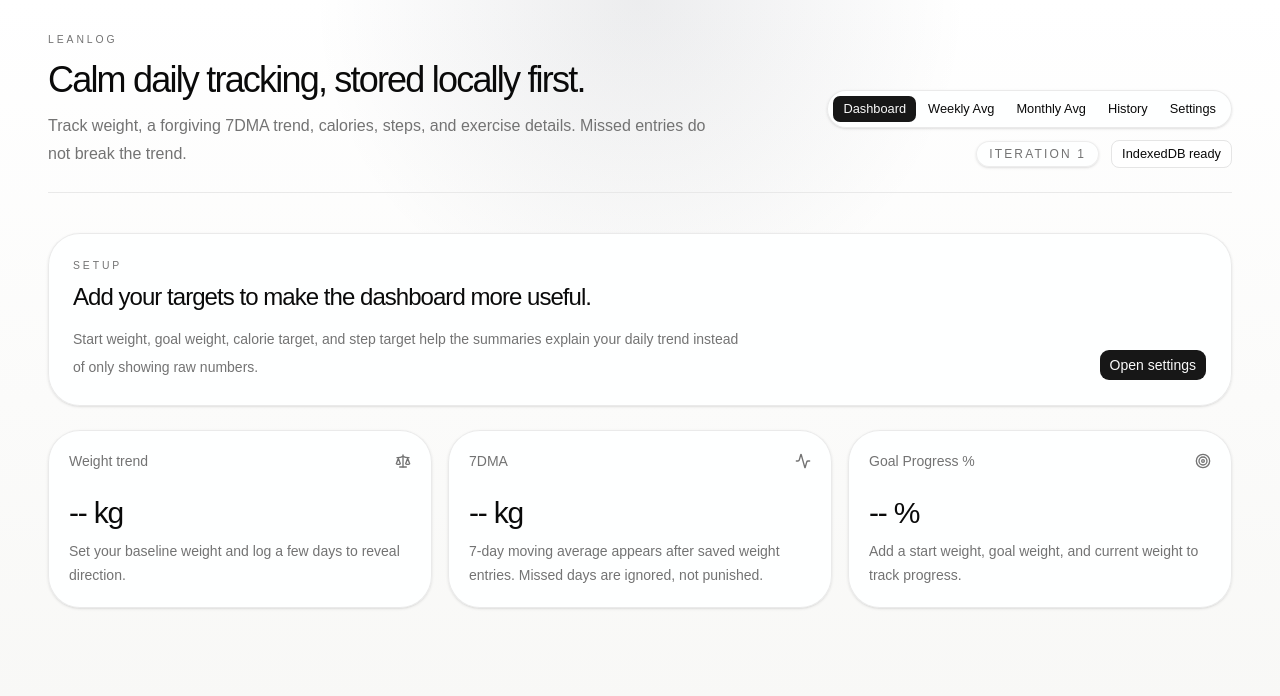
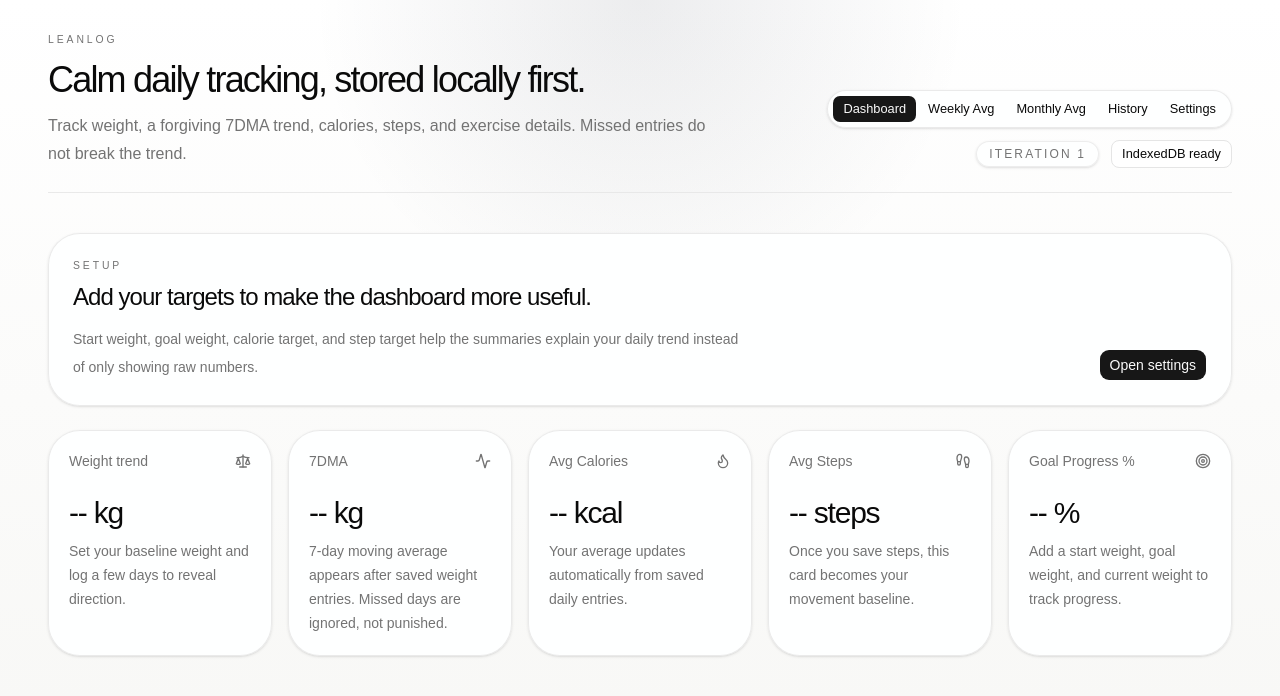
Before and after one commit to lumachroma/leanlog, a React (Vite) app: page / in a window 1280 px wide. Shown: the top 696 px of the page. Built offline with nearby package versions, Linux system fonts and the light colour scheme.

Commit message:
feat: add calorie and step delta calculations, update DashboardSection to display average calories and steps

```diff
--- a/src/App.jsx
+++ b/src/App.jsx
@@ -46,6 +46,8 @@ function App() {
     metrics,
     weeklyAverageCards,
     monthlyAverageCards,
+    calorieDelta,
+    stepDelta,
     goalDistance,
     updateSettingsField,
     saveSettings,
@@ -106,6 +108,8 @@ function App() {
         <main className="py-8 xl:py-10">
           <DashboardSection
             metrics={metrics}
+            calorieDelta={calorieDelta}
+            stepDelta={stepDelta}
             goalDistance={goalDistance}
             targetsConfigured={targetsConfigured}
             onOpenSettings={() => setActivePage('settings')}
--- a/src/components/app/DashboardSection.jsx
+++ b/src/components/app/DashboardSection.jsx
@@ -1,4 +1,4 @@
-import { Activity, Scale, Target } from 'lucide-react'
+import { Activity, Flame, Footprints, Scale, Target } from 'lucide-react'
 
 import { Button } from '@/components/ui/button'
 
@@ -29,6 +29,16 @@ const weightFormatter = new Intl.NumberFormat('en-US', {
 const formatWeight = (value) =>
   value === null ? '-- kg' : `${weightFormatter.format(value)} kg`
 
+const formatAverage = (value, suffix) => {
+  if (value === null) {
+    return suffix ? `-- ${suffix}` : '--'
+  }
+
+  return suffix
+    ? `${numberFormatter.format(Math.round(value))} ${suffix}`
+    : numberFormatter.format(Math.round(value))
+}
+
 const formatPercent = (value) =>
   value === null ? '-- %' : `${numberFormatter.format(value)}%`
 
@@ -44,6 +54,8 @@ const formatSignedWeight = (value) => {
 
 function DashboardSection({
   metrics,
+  calorieDelta,
+  stepDelta,
   goalDistance,
   targetsConfigured,
   onOpenSettings,
@@ -72,7 +84,7 @@ function DashboardSection({
         </section>
       ) : null}
 
-      <div className="grid gap-4 md:grid-cols-2 xl:grid-cols-3">
+      <div className="grid gap-4 md:grid-cols-2 xl:grid-cols-5">
         <MetricCard
           icon={Scale}
           label="Weight trend"
@@ -93,6 +105,26 @@ function DashboardSection({
           }
         />
         <MetricCard
+          icon={Flame}
+          label="Avg Calories"
+          value={formatAverage(metrics.calorieAverage, 'kcal')}
+          detail={
+            calorieDelta === null
+              ? 'Your average updates automatically from saved daily entries.'
+              : `${Math.abs(calorieDelta)} kcal ${calorieDelta <= 0 ? 'under' : 'over'} target`
+          }
+        />
+        <MetricCard
+          icon={Footprints}
+          label="Avg Steps"
+          value={formatAverage(metrics.stepAverage, 'steps')}
+          detail={
+            stepDelta === null
+              ? 'Once you save steps, this card becomes your movement baseline.'
+              : `${numberFormatter.format(Math.abs(stepDelta))} steps ${stepDelta >= 0 ? 'above' : 'below'} target`
+          }
+        />
+        <MetricCard
           icon={Target}
           label="Goal Progress %"
           value={formatPercent(metrics.goalProgressPercent)}
--- a/src/hooks/useAppViewModel.js
+++ b/src/hooks/useAppViewModel.js
@@ -35,6 +35,8 @@ export function useAppViewModel() {
   const monthlyAverageCards = getMonthlyAverageCards(entries)
   const chartSeries = getChartSeries(entries)
   const goalWeight = toNumber(settings.goalWeight)
+  const dailyCalorieTarget = toNumber(settings.dailyCalorieTarget)
+  const dailyStepTarget = toNumber(settings.dailyStepTarget)
 
   return {
     settings,
@@ -49,6 +51,14 @@ export function useAppViewModel() {
     weeklyAverageCards,
     monthlyAverageCards,
     chartSeries,
+    calorieDelta:
+      metrics.calorieAverage !== null && dailyCalorieTarget !== null
+        ? Math.round(metrics.calorieAverage - dailyCalorieTarget)
+        : null,
+    stepDelta:
+      metrics.stepAverage !== null && dailyStepTarget !== null
+        ? Math.round(metrics.stepAverage - dailyStepTarget)
+        : null,
     goalDistance:
       metrics.latestWeight !== null && goalWeight !== null
         ? Math.abs(metrics.latestWeight - goalWeight)
```
Also changed, not shown: 1 other file (tests, documents, lock files or other folders).
